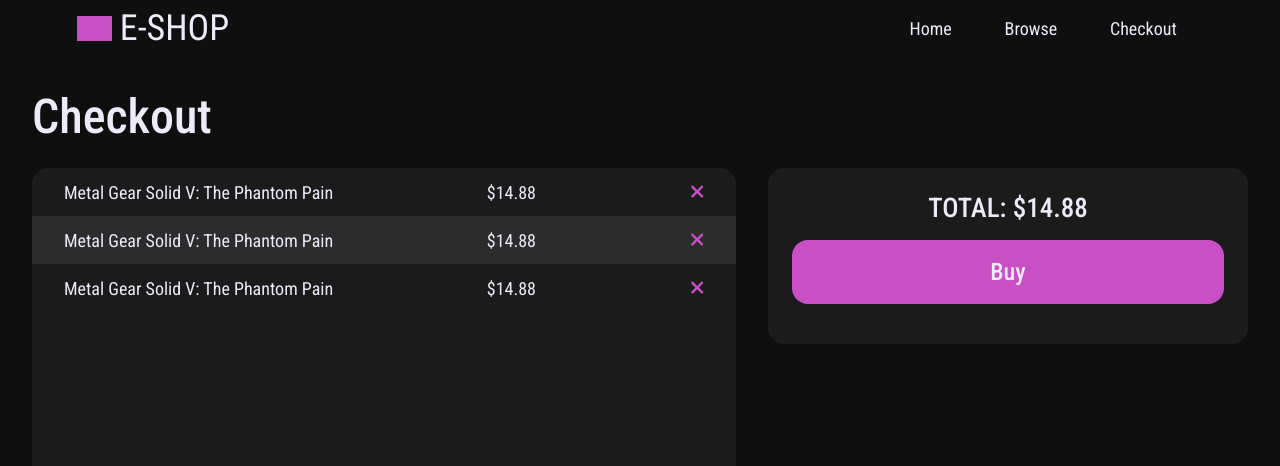
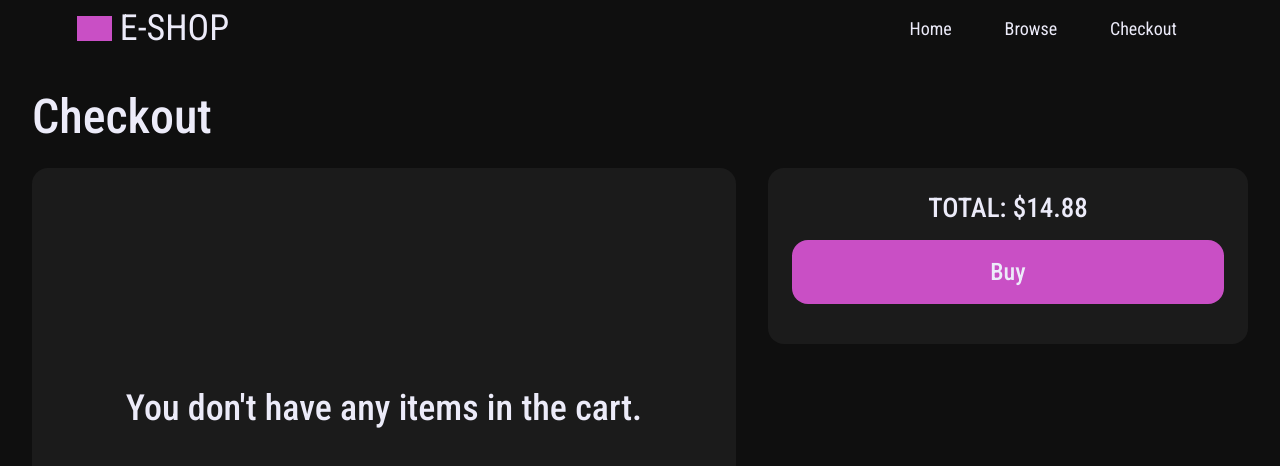
Before and after one commit to Quazf1x/E-SHOP, a React (Vite) app: page /checkout in a window 1280 px wide. Shown: the top 466 px of the page. Built offline with nearby package versions, Linux system fonts and the light colour scheme.

Commit message:
Ver 0.5.4 started working on local storage

```diff
--- a/src/assets/components/BrowsePage/GameCard.tsx
+++ b/src/assets/components/BrowsePage/GameCard.tsx
@@ -5,10 +5,24 @@ type gameTypes = {
   bgImg: string;
   gameName: string;
   id: number;
+  cartList: object;
+  setCartList: any;
 };
 
-const GameCard = ({ bgImg, gameName, id }: gameTypes) => {
+const GameCard = ({
+  bgImg,
+  gameName,
+  id,
+  cartList,
+  setCartList,
+}: gameTypes) => {
   const price = getPrice(id);
+
+  const addToCard = (e) => {
+    e.preventDefault();
+    e.stopPropagation();
+    setCartList([...cartList, { name: gameName, price: price }]);
+  };
 
   return (
     <Link to={`/games/game/${id}`} className="gamecard">
@@ -17,7 +31,9 @@ const GameCard = ({ bgImg, gameName, id }: gameTypes) => {
         <h4 className="gamecard-name">{gameName}</h4>
         <div>
           <p className="gamecard-price">{price}$</p>
-          <button className="gamecard-add-btn">Add</button>
+          <button onClick={addToCard} className="gamecard-add-btn">
+            Add
+          </button>
         </div>
       </div>
     </Link>
--- a/src/assets/components/BrowsePage/GamesGrid.tsx
+++ b/src/assets/components/BrowsePage/GamesGrid.tsx
@@ -2,7 +2,7 @@ import GameCard from "./GameCard";
 import useFetch from "../../API/useFetch.ts";
 import ErrorElement from "../ErrorElement.tsx";
 import { useLocation, useParams } from "react-router-dom";
-import { useEffect, useMemo } from "react";
+import { useEffect, useMemo, useState } from "react";
 
 type gameDataType = {
   [key: string]: string | null | number | boolean | object;
@@ -15,6 +15,9 @@ const GamesGrid = () => {
   const { genre } = useParams();
   const location = useLocation();
   const urlParams = new URLSearchParams(location.search);
+
+  const cartLocalStorage = JSON.parse(localStorage.getItem("cartList") || "[]");
+  const [cartList, setCartList] = useState(cartLocalStorage);
 
   const page = urlParams.get("page");
   const platforms = urlParams.get("platforms");
@@ -39,6 +42,10 @@ const GamesGrid = () => {
     window.scrollTo({ top: 0, left: 0, behavior: "smooth" });
   }, [genre, page, platforms]);
 
+  useEffect(() => {
+    localStorage.setItem("cartList", JSON.stringify(cartList));
+  }, [cartList]);
+
   return (
     <>
       {isLoading ? (
@@ -54,6 +61,8 @@ const GamesGrid = () => {
                 bgImg={game.background_image}
                 gameName={game.name}
                 id={game.id}
+                setCartList={setCartList}
+                cartList={cartList}
               />
             );
           })}
--- a/src/assets/components/CheckoutPage/CheckoutPage.tsx
+++ b/src/assets/components/CheckoutPage/CheckoutPage.tsx
@@ -1,17 +1,38 @@
 import Header from "../Header/header.tsx";
 import OrderedGame from "./OrderedGame.tsx";
+import { useState, useEffect } from "react";
 
 const CheckoutPage = () => {
+  const cartLocalStorage = JSON.parse(localStorage.getItem("cartList") || "[]");
+  const [cartList, setCartList] = useState(cartLocalStorage);
+
+  const ordersContent =
+    cartList == 0 ? (
+      <h1 className="empty-cart">You don't have any items in the cart.</h1>
+    ) : (
+      cartList.map((order) => {
+        return (
+          <OrderedGame
+            key={`key-${order.name}`}
+            name={order.name}
+            price={order.price}
+            cartList={cartList}
+            setCartList={setCartList}
+          />
+        );
+      })
+    );
+
+  useEffect(() => {
+    localStorage.setItem("cartList", JSON.stringify(cartList));
+  }, [cartList]);
+
   return (
     <>
       <Header />
       <main className="checkout-banner">
         <h1>Checkout</h1>
-        <ul className="order-list">
-          <OrderedGame />
-          <OrderedGame />
-          <OrderedGame />
-        </ul>
+        <ul className="order-list">{ordersContent}</ul>
         <div className="confirm-order-wrapper">
           <h2>
             Total: <span>$14.88</span>
--- a/src/assets/components/CheckoutPage/OrderedGame.tsx
+++ b/src/assets/components/CheckoutPage/OrderedGame.tsx
@@ -1,12 +1,31 @@
 import { FontAwesomeIcon } from "@fortawesome/react-fontawesome";
 import { faXmark } from "@fortawesome/free-solid-svg-icons";
 
-const OrderedGame = () => {
+type OrderTypes = {
+  name: string;
+  price: number;
+  cartList: {
+    name: string;
+    price: number;
+  }[];
+  setCartList: any;
+};
+
+const OrderedGame = ({ name, price, cartList, setCartList }: OrderTypes) => {
+  const removeOrder = (e) => {
+    setCartList(
+      cartList.filter((order) => {
+        return order.name !== name;
+      }),
+    );
+  };
   return (
     <li className="ordered-game">
-      <p>Metal Gear Solid V: The Phantom Pain</p>
-      <p>$14.88</p>
-      <button>
+      <p className="ordered-game-name">{name}</p>
+      <div className="order-price-wrapper">
+        <p>{price}$</p>
+      </div>
+      <button onClick={removeOrder}>
         <FontAwesomeIcon icon={faXmark} />
       </button>
     </li>
--- a/src/assets/styles/checkoutBanner.css
+++ b/src/assets/styles/checkoutBanner.css
@@ -62,8 +62,8 @@
 
 .ordered-game {
   align-items: center;
-  display: flex;
-  justify-content: space-between;
+  display: grid;
+  grid-template: 1fr / 2fr 2fr 1fr;
   padding: 0 2rem;
   height: 3rem;
 }
@@ -78,6 +78,7 @@
   color: var(--primary);
   cursor: pointer;
   font-size: 1.2rem;
+  justify-self: flex-end;
   transition: all 0.2s ease-in-out;
 }
 
@@ -85,3 +86,16 @@
   color: var(--white);
   transform: scale(1.1);
 }
+
+.order-price-wrapper {
+  display: flex;
+  justify-content: center;
+}
+
+.empty-cart {
+  align-items: center;
+  display: flex;
+  justify-content: center;
+  font-weight: 500;
+  height: 100%;
+}
```
